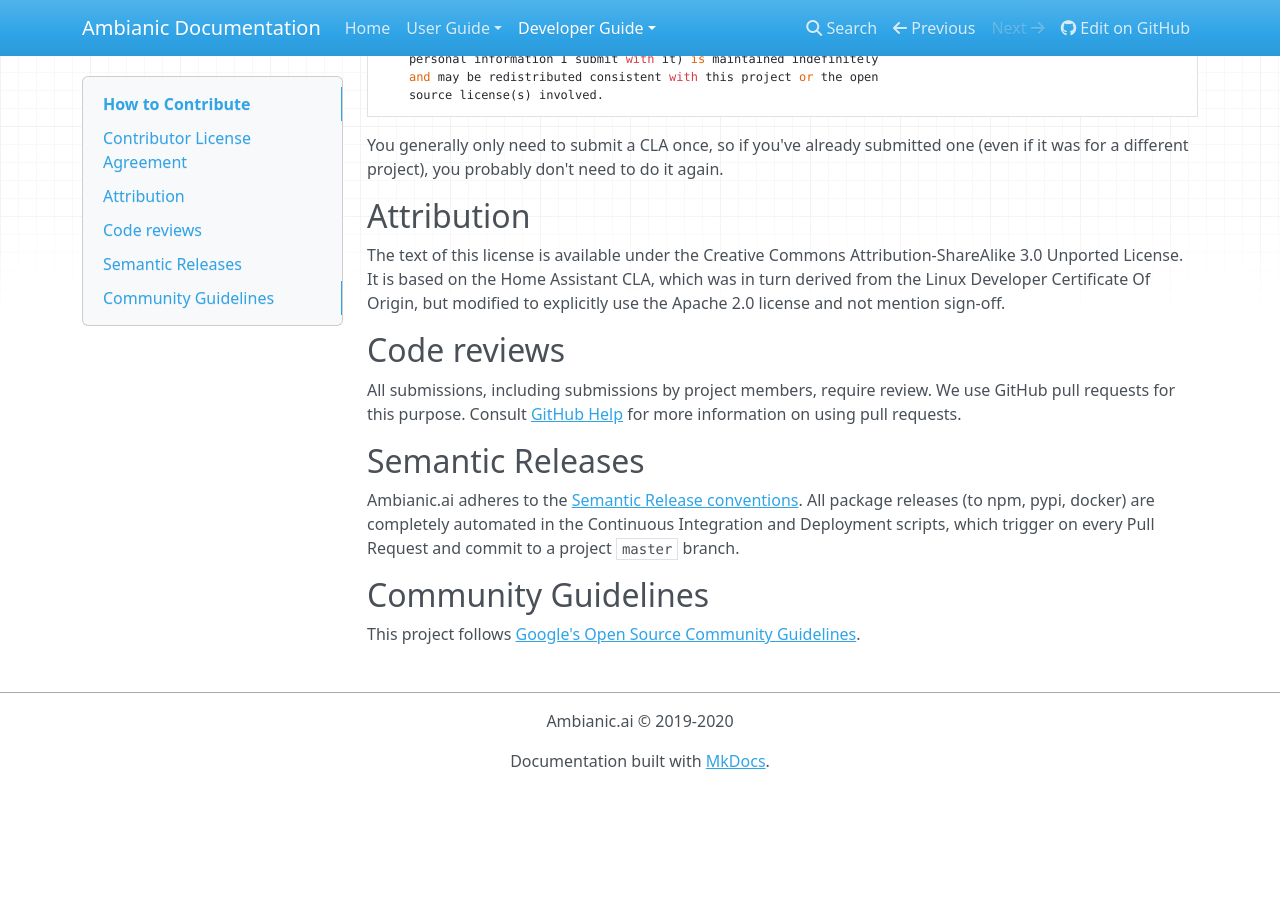
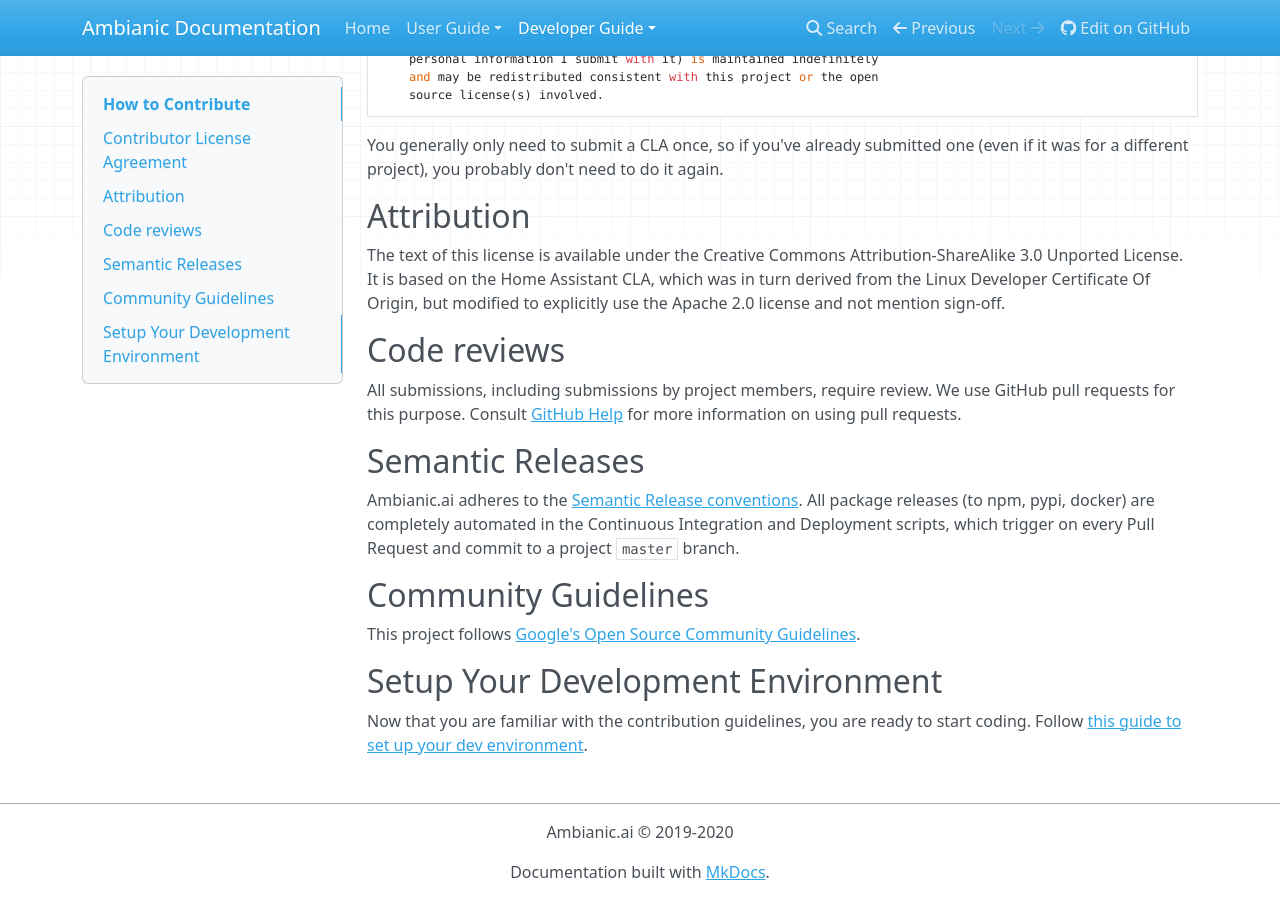
Before and after one commit to ambianic/ambianic-docs, an MkDocs documentation site: the page built from docs-md/legal/CONTRIBUTING.md, in a window 1280 px wide and 900 px high, scrolled down 602 px. Built offline with MkDocs 1.6.1, drawn with Linux system fonts in a browser that asks for light colours; nearby versions of some CDN libraries; before the commit the page ends 1391 px from its top, so only the background shows below that.

Commit message:
add link to dev setup guide

```diff
--- a/docs-md/legal/CONTRIBUTING.md
+++ b/docs-md/legal/CONTRIBUTING.md
@@ -57,3 +57,7 @@
 
 This project follows [Google's Open Source Community
 Guidelines](https://opensource.google.com/conduct/).
+
+## Setup Your Development Environment
+
+Now that you are familiar with the contribution guidelines, you are ready to start coding. Follow [this guide to set up your dev environment](../developers/development-environment.md).
```
